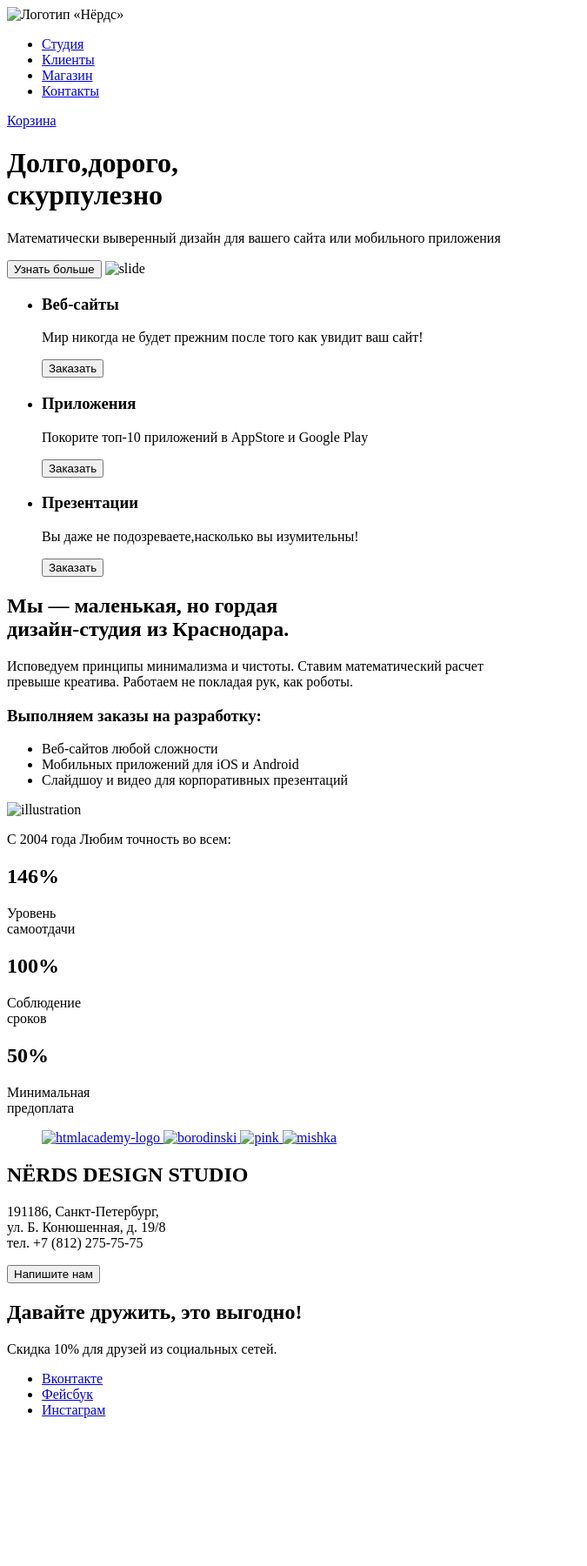
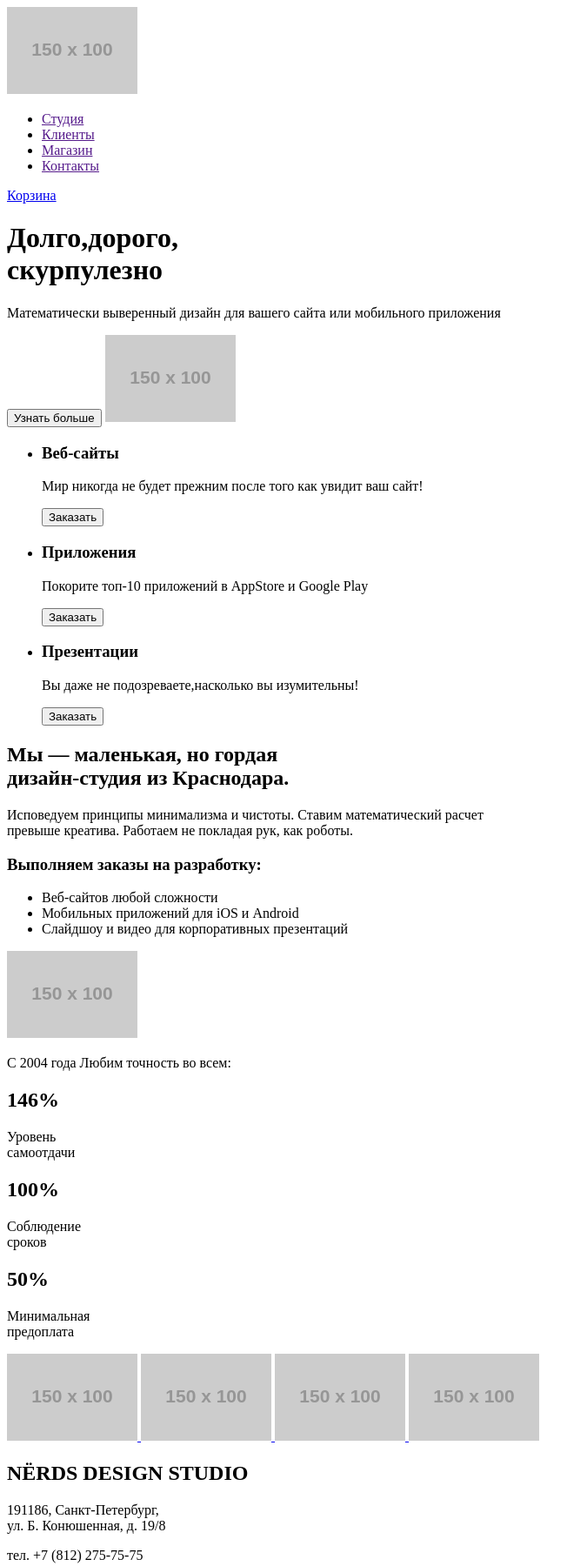
Before and after one commit to fuckfurry/83865-nerds-29, a plain HTML site: page index.html in a window 1280 px wide. Shown: the top 1800 px of the page at 87% size, without its empty margins (0-675 px from the left). Before the commit the page ends 1646 px from the top, so only its background shows below. Drawn offline with Linux system fonts and the light colour scheme; placeholder pictures from the web are drawn by us.

Commit message:
Внёс поправки.

```diff
--- a/index.html
+++ b/index.html
@@ -7,14 +7,14 @@
   <body>
    <header>
      <a>
-         <img src="img/index-logo.svg" width="368" height="153" alt="Логотип «Нёрдс»">
+         <img src="https://via.placeholder.com/150x100"width="150" heght="100"  alt="">
      </a>
       <nav>
          <ul>
-             <li><a href="blank.html">Студия</a></li>
-             <li><a href="blank.html">Клиенты</a></li>
-             <li><a href="blank.html">Магазин</a></li>
-             <li><a href="blank.html">Контакты</a></li>
+             <li><a href="">Студия</a></li>
+             <li><a href="">Клиенты</a></li>
+             <li><a href="">Магазин</a></li>
+             <li><a href="">Контакты</a></li>
         </ul>
       </nav>
       <a href="blank.html">Корзина</a>
@@ -23,9 +23,8 @@
           <h1>Долго,дорого,<br>скурпулезно</h1>
           <p>Математически выверенный дизайн для вашего сайта или мобильного приложения</p>
           <button type="button">Узнать больше</button>
-         <a>
-             <img src="nerds-slide.jpg" width="760" height="431" alt="slide">
-         </a>
+
+             <img src="https://via.placeholder.com/150x100"width="150" heght="100"  alt="">
          <section>
              <ul>
                  <li>
@@ -46,70 +45,72 @@
              </ul>
          </section>
          <section>
-             <h2>Мы — маленькая, но гордая<br>дизайн-студия из Краснодара.</h2>
+             <h1>Мы — маленькая, но гордая<br>дизайн-студия из Краснодара.</h1>
              <p>Исповедуем принципы минимализма и чистоты. Ставим математический расчет<br>превыше креатива. Работаем не покладая рук, как роботы.</p>
-         </section>
-         <section>
+
+
             <h3>Выполняем заказы на разработку:</h3>
              <ul>
              <li>Веб-сайтов любой сложности</li>
              <li>Мобильных приложений для iOS и Android</li>
              <li>Слайдшоу и видео для корпоративных презентаций</li>
              </ul>
+
          </section>
-         <section>
-             <a>
-                 <img src="nerds-illustration.jpg" width="360" height="208" alt="illustration">
-             </a>
+
+                 <img src="https://via.placeholder.com/150x100"width="150" heght="100"  alt="">
+
              <p>С 2004 года Любим точность во всем:</p>
-         </section>
-         <section>
+         <article>
+            <div>
                 <h2>146%</h2>
                 <p>Уровень<br>самоотдачи</p>
-         </section>
-         <section>
+            </div>
+            <div>
                 <h2>100%</h2>
                 <p>Соблюдение <br>сроков</p>
-         </section>
-         <section>
+            </div>
+            <div>
                 <h2>50%</h2>
                 <p>Минимальная<br>предоплата</p>
-         </section>
+            </div>
+
+             </article>
              <section>
-             <figure>
                  <a href="blank.html">
-                     <img src="logo1.jpg" width="199" height="68" alt="htmlacademy-logo">
+                     <img src="https://via.placeholder.com/150x100"width="150" heght="100"  alt="">
                  </a>
                  <a href="blank.html">
-                     <img src="logo2.jpg" width="209" height="90" alt="borodinski">
+                     <img src="https://via.placeholder.com/150x100"width="150" heght="100"  alt="">
                  </a>
                  <a href="blank.html">
-                     <img src="logo3.jpg" width="185" height="52" alt="pink">
+                     <img src="https://via.placeholder.com/150x100"width="150" heght="100"  alt="">
                  </a>
                  <a href="blank.html">
-                     <img src="logo4.jpg" width="173" height="84" alt="mishka">
+                     <img src="https://via.placeholder.com/150x100"width="150" heght="100"  alt="">
                  </a>
-             </figure>
+             </section>
          </section>
 </main>
 <footer>
     <section>
         <h2>NЁRDS DESIGN STUDIO</h2>
-        <p>191186, Санкт-Петербург, <br>ул. Б. Конюшенная, д. 19/8<br>тел. +7 (812) 275-75-75</p>
+        <p>191186, Санкт-Петербург, <br>ул. Б. Конюшенная, д. 19/8<br></p>
+        <p>тел. +7 (812) 275-75-75</p>
+         <button type="button">Напишите нам</button>
     </section>
-    <button type="button">Напишите нам</button>
     <section>
     <h2>Давайте дружить, это выгодно!</h2>
     <p>Скидка 10% для друзей из социальных сетей.</p>
      <ul>
          <li>
-             <a href="blank.html">Вконтакте</a>
+             <a href="">Вконтакте</a>
          </li>
          <li>
-             <a href="blank.html">Фейсбук</a>
+             <a href="">Фейсбук</a>
          </li>
          <li>
-             <a href="blank.html">Инстаграм</a>
+             <a href="">Инстаграм</a>
          </li>
      </ul>
     </section>
```
Lines whose indentation alone changed are shown as unchanged.
